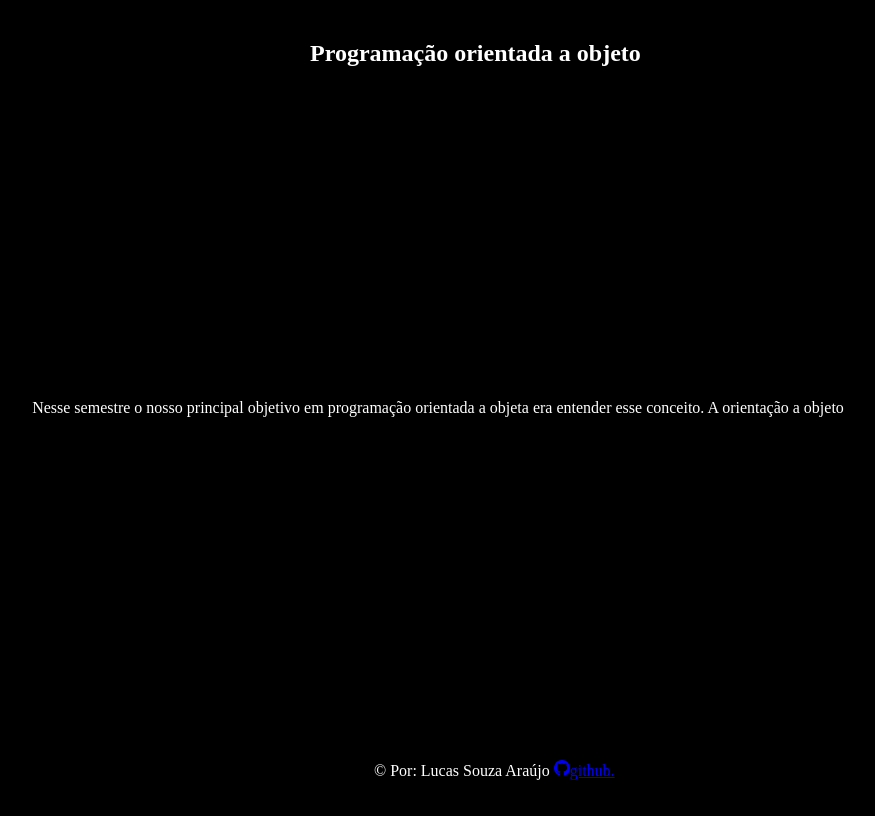
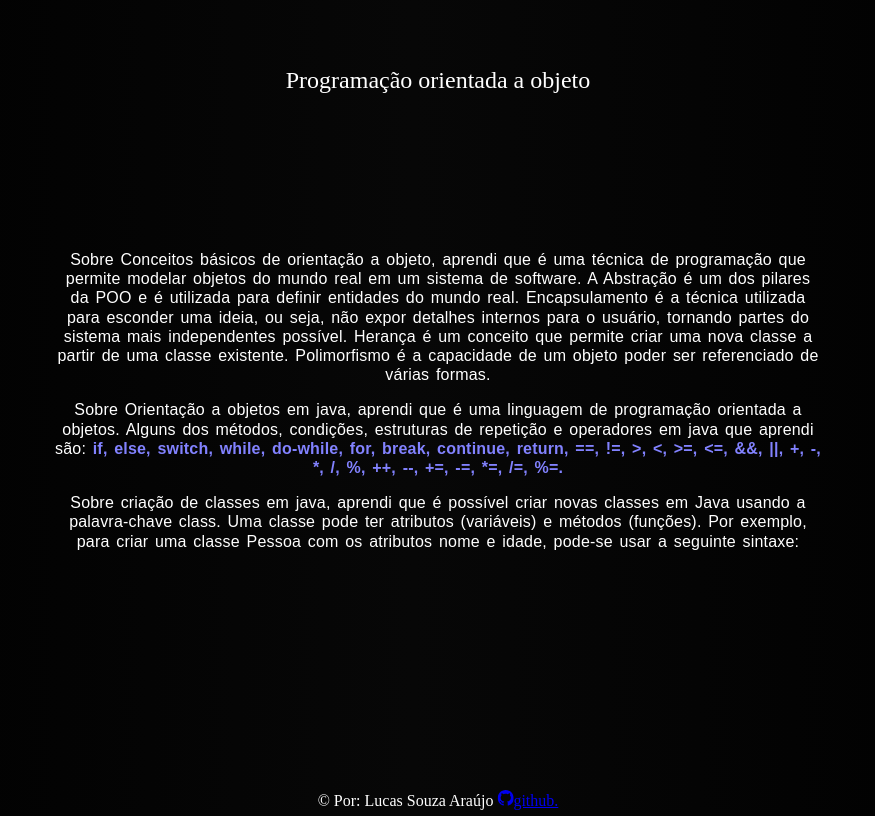
Before and after one commit to logosart/pythonanywhere, a Django app: page /materias/poo in a window 1280 px wide. Shown: the whole page, without its empty margins (202-1077 px from the left). Run offline with Django 4.2, Linux system fonts and the light colour scheme.

Commit message:
ajuste pagina poo

```diff
--- a/portfolio/templates/base.html
+++ b/portfolio/templates/base.html
@@ -9,6 +9,7 @@
     {% endblock %}
 </head>
 <body>
+
     <div id="content">{% block content %}
         {% endblock %}
     </div>
@@ -20,6 +21,13 @@
         {% endblock %}
 
         <style type="text/css">
+
+            body{
+                background: rgb(0,0,0);
+                background: linear-gradient(90deg, rgba(0,0,0,1) 0%, rgba(7,7,7,1) 48%, rgba(0,0,0,1) 100%);
+            }
+
+
         .footer{
             position: absolute;
             top: 70%;
--- a/portfolio/templates/poo.html
+++ b/portfolio/templates/poo.html
@@ -7,45 +7,93 @@
 
 <body>
     <div class ="texto">
+
         <p>
-            Nesse semestre o nosso principal objetivo em programação orientada a objeta era entender esse conceito.
-            A orientação a objeto
+            Sobre Conceitos básicos de orientação a objeto, aprendi que é uma técnica de programação que permite modelar objetos do mundo real em um sistema de software. A Abstração é um dos pilares da POO e é utilizada para definir entidades do mundo real. Encapsulamento é a técnica utilizada para esconder uma ideia, ou seja, não expor detalhes internos para o usuário, tornando partes do sistema mais independentes possível. Herança é um conceito que permite criar uma nova classe a partir de uma classe existente. Polimorfismo é a capacidade de um objeto poder ser referenciado de várias formas.
+        </p>
+
+        <p>
+            Sobre Orientação a objetos em java, aprendi que é uma linguagem de programação orientada a objetos. Alguns dos métodos, condições, estruturas de repetição e operadores em java que aprendi são: <destaque > if, else, switch, while, do-while, for, break, continue, return, ==, !=, >, <, >=, <=, &&, ||, +, -, *, /, %, ++, --, +=, -=, *=, /=, %=.</destaque>
+        </p>
+
+        <p>
+            Sobre criação de classes em java, aprendi que é possível criar novas classes em Java usando a palavra-chave class. Uma classe pode ter atributos (variáveis) e métodos (funções). Por exemplo, para criar uma classe Pessoa com os atributos nome e idade, pode-se usar a seguinte sintaxe:
+        </p>
+
+        <p>
+
         </p>
     </div>
 </body>
 
 <style>
 
+    img{
+        position: absolute;
+    }
+
     .titulo{
+
     font-size: 150%;
+    color: white;
+    display: flex;
+
+    /*centralizar a no topo da tela */
     position: absolute;
-    color: white;
-    align-items: center;
-    font-weight: bold;
-    top: 5%;
-    left: 40%;
+    top: 10%;
+    left: 50%;
+    transform: translate(-50%, -50%);
+
+
     }
 
 body{
-    background-color: black;
     display: flex;
     justify-content: center;
     align-items: center;
     height: 100vh; /* Torna a página verticalmente centrada */
+    background-color: black;
+}
+
+destaque{
+    color: rgb(130, 130, 255);
+    font-weight: bold;
 }
 
 #footer{
     color: white;
+
+
+    /*centralizar a no topo da tela */
     position: absolute;
-    left:45%;
-    top: 95%;
-    justify-content: center;
-    align-items: center;
+    top: 100%;
+    left: 50%;
+    transform: translate(-50%, -50%);
+
 }
 
 .texto{
+    /*tentando centralizar a div*/
+    position: absolute;
+    top: 50%;
+    left: 50%;
+    transform: translate(-50%, -50%);
+
+
     color: white;
+    white-space: normal;
+    width: 60%;
+    text-align: center;
+    /* configs das letras*/
+    font-family:Arial, Helvetica, sans-serif;
+    font-size: 100%;
+    font-weight: normal;
+    letter-spacing: 0.2px;
+    word-spacing: 2px;
+    line-height: 120%;
 }
+
+
 
 </style>
 
```
Also changed, not shown: portfolio/templates/redes.html (line endings or trailing spaces).
